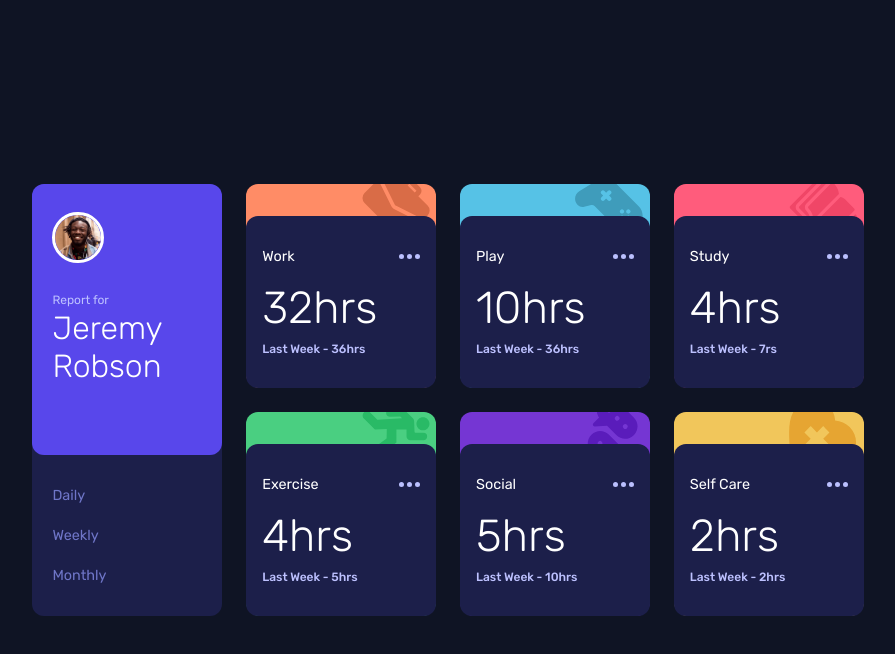
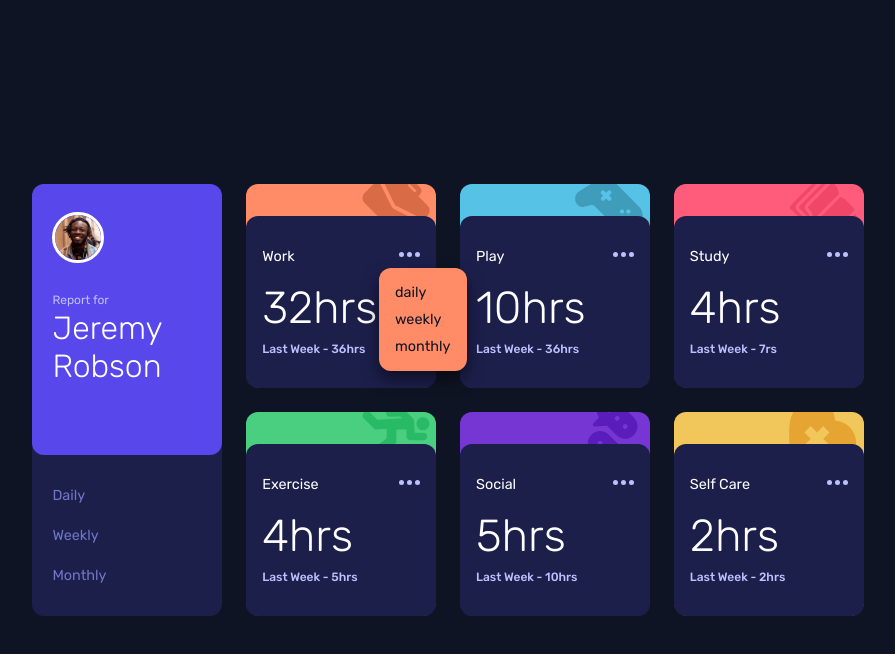
Before and after one commit to SafeNSound95/time-tracking-dashboard, a plain HTML site: page index.html in a window 1280 px wide. Both pictures are taken after a click on the picture 601 px from the left and 256 px from the top of the page. Shown: the whole page, without its empty margins (192-1087 px from the left). Drawn offline with Linux system fonts and the light colour scheme.

Commit message:
added drop down functionality to all the ellipsis, changes in the html,css,js as a result.

```diff
--- a/index.html
+++ b/index.html
@@ -45,7 +45,18 @@
       <div class="activity-card activity-card-work">
         <div class="activity-card-data">
           <span class="category">Work</span>
-          <img src="images/icon-ellipsis.svg" alt="ellipsis" class="ellipsis" />
+          <div class="dropdown">
+            <img
+              src="images/icon-ellipsis.svg"
+              alt="ellipsis"
+              class="ellipsis"
+            />
+            <div class="dropdown-menu">
+              <span href="">daily</span>
+              <span href="">weekly</span>
+              <span href="">monthly</span>
+            </div>
+          </div>
           <span class="time">32hrs</span>
           <p class="previous-text" data-index="0">Last Week - 36hrs</p>
         </div>
@@ -54,7 +65,18 @@
       <div class="activity-card activity-card-play">
         <div class="activity-card-data">
           <span class="category">Play</span>
-          <img src="images/icon-ellipsis.svg" alt="ellipsis" class="ellipsis" />
+          <div class="dropdown">
+            <img
+              src="images/icon-ellipsis.svg"
+              alt="ellipsis"
+              class="ellipsis"
+            />
+            <div class="dropdown-menu dropdown-menu--active--play">
+              <span href="">daily</span>
+              <span href="">weekly</span>
+              <span href="">monthly</span>
+            </div>
+          </div>
           <span class="time">10hrs</span>
           <p class="previous-text">Last Week - 36hrs</p>
         </div>
@@ -63,7 +85,18 @@
       <div class="activity-card activity-card-study">
         <div class="activity-card-data">
           <span class="category">Study</span>
-          <img src="images/icon-ellipsis.svg" alt="ellipsis" class="ellipsis" />
+          <div class="dropdown">
+            <img
+              src="images/icon-ellipsis.svg"
+              alt="ellipsis"
+              class="ellipsis"
+            />
+            <div class="dropdown-menu dropdown-menu--active--study">
+              <span href="">daily</span>
+              <span href="">weekly</span>
+              <span href="">monthly</span>
+            </div>
+          </div>
           <span class="time">4hrs</span>
           <p class="previous-text">Last Week - 7rs</p>
         </div>
@@ -72,7 +105,18 @@
       <div class="activity-card activity-card-exercise">
         <div class="activity-card-data">
           <span class="category">Exercise</span>
-          <img src="images/icon-ellipsis.svg" alt="ellipsis" class="ellipsis" />
+          <div class="dropdown">
+            <img
+              src="images/icon-ellipsis.svg"
+              alt="ellipsis"
+              class="ellipsis"
+            />
+            <div class="dropdown-menu dropdown-menu--active--exercise">
+              <span href="">daily</span>
+              <span href="">weekly</span>
+              <span href="">monthly</span>
+            </div>
+          </div>
           <span class="time">4hrs</span>
           <p class="previous-text">Last Week - 5hrs</p>
         </div>
@@ -81,7 +125,18 @@
       <div class="activity-card activity-card-social">
         <div class="activity-card-data">
           <span class="category">Social</span>
-          <img src="images/icon-ellipsis.svg" alt="ellipsis" class="ellipsis" />
+          <div class="dropdown">
+            <img
+              src="images/icon-ellipsis.svg"
+              alt="ellipsis"
+              class="ellipsis"
+            />
+            <div class="dropdown-menu dropdown-menu--active--social">
+              <span href="">daily</span>
+              <span href="">weekly</span>
+              <span href="">monthly</span>
+            </div>
+          </div>
           <span class="time">5hrs</span>
           <p class="previous-text">Last Week - 10hrs</p>
         </div>
@@ -90,7 +145,18 @@
       <div class="activity-card activity-card-selfcare">
         <div class="activity-card-data">
           <span class="category">Self Care</span>
-          <img src="images/icon-ellipsis.svg" alt="ellipsis" class="ellipsis" />
+          <div class="dropdown">
+            <img
+              src="images/icon-ellipsis.svg"
+              alt="ellipsis"
+              class="ellipsis"
+            />
+            <div class="dropdown-menu dropdown-menu--active--selfcare">
+              <span href="">daily</span>
+              <span href="">weekly</span>
+              <span href="">monthly</span>
+            </div>
+          </div>
           <span class="time">2hrs</span>
           <p class="previous-text">Last Week - 2hrs</p>
         </div>
--- a/script.js
+++ b/script.js
@@ -5,15 +5,40 @@ const allPrevTextElems = document.querySelectorAll(".previous-text");
 const profileActivityTimeElem = document.querySelector(
   ".profile-activity-time"
 );
+const allDropDownMenus = document.querySelectorAll(".dropdown-menu");
+
+const allEllipsis = document.querySelectorAll(".ellipsis");
+
+function removeMenu() {
+  allDropDownMenus.forEach((menu) => {
+    menu.classList.remove("dropdown-menu--active");
+  });
+}
+
+allEllipsis.forEach((ellipsis) =>
+  ellipsis.addEventListener("click", function () {
+    const currentDropDownMenu = ellipsis
+      .closest(".dropdown")
+      .querySelector(".dropdown-menu");
+
+    allDropDownMenus.forEach((menu) => {
+      if (menu === currentDropDownMenu) return;
+      menu.classList.remove("dropdown-menu--active");
+    });
+
+    currentDropDownMenu.classList.toggle("dropdown-menu--active");
+  })
+);
+
+document.addEventListener("keydown", function (e) {
+  if (e.key === "Escape") removeMenu();
+});
+
+document.addEventListener("click", function (e) {
+  if (e.target === document.querySelector("body")) removeMenu();
+});
 
 const extractData = function (data, e) {
-  if (e.target === e.currentTarget) return;
-  [...document.querySelector(".profile-activity-time").children].forEach(
-    (spanEl) => spanEl.classList.remove("js-toggle")
-  );
-
-  e.target.classList.toggle("js-toggle");
-
   data.forEach((category, i) => {
     const timeFrame = e.target.textContent.toLowerCase();
     const timePrevKeyword =
@@ -33,18 +58,24 @@ const extractData = function (data, e) {
   });
 };
 
-profileActivityTimeElem.addEventListener("click", (e) =>
-  extractData(activityData, e)
+profileActivityTimeElem.addEventListener("click", (e) => {
+  if (e.target === e.currentTarget) return;
+  [...document.querySelector(".profile-activity-time").children].forEach(
+    (spanEl) => spanEl.classList.remove("js-toggle")
+  );
+
+  e.target.classList.toggle("js-toggle");
+  extractData(activityData, e);
+});
+
+allDropDownMenus.forEach((menu) =>
+  menu.addEventListener("click", function (e) {
+    if (e.target === e.currentTarget) return;
+    extractData(activityData, e);
+  })
 );
-
-//Reading the local JSON file to get the data for the users' activities.
 
 let activityData;
 fetch("data.json")
   .then((response) => response.json())
   .then((data) => (activityData = data));
-
-/*
-  1] Drop down menu (select) for epllipsis
-  2] Refactor
-*/
--- a/style.css
+++ b/style.css
@@ -75,6 +75,7 @@ body {
   border-radius: 1.5rem;
   transition: all 0.5s;
 }
+
 .user-info:hover,
 .user-info:active {
   background-color: hsl(246, 80%, 63%);
@@ -199,6 +200,74 @@ body {
   color: #fff;
 }
 
+.dropdown {
+  justify-self: end;
+  position: relative;
+}
+
+.dropdown-menu {
+  display: none;
+  opacity: 0;
+  animation: fadeInOut 0.3s ease-in-out;
+}
+
+.dropdown-menu span:hover {
+  cursor: pointer;
+}
+
+@keyframes fadeInOut {
+  0% {
+    opacity: 0;
+    display: none;
+  }
+
+  50% {
+    opacity: 0.5;
+    display: flex;
+  }
+
+  100% {
+    opacity: 1;
+    display: flex;
+  }
+}
+
+.dropdown-menu--active {
+  opacity: 1;
+  display: flex;
+  flex-direction: column;
+  gap: 10px;
+  position: absolute;
+  top: 2rem;
+  left: -2.5rem;
+  color: hsl(226, 43%, 10%);
+  padding: 2rem;
+  box-shadow: 0px 8px 16px 0px rgba(0, 0, 0, 0.5);
+  border-radius: 1.5rem;
+  outline: 5px inset solid hsl(226, 43%, 10%);
+  background: hsl(15, 100%, 70%);
+}
+
+.dropdown-menu--active--play {
+  background: hsl(195, 74%, 62%);
+}
+
+.dropdown-menu--active--study {
+  background: hsl(348, 100%, 68%);
+}
+
+.dropdown-menu--active--exercise {
+  background: hsl(145, 58%, 55%);
+}
+
+.dropdown-menu--active--social {
+  background: hsl(264, 64%, 52%);
+}
+
+.dropdown-menu--active--selfcare {
+  background: hsl(43, 84%, 65%);
+}
+
 @media screen and (min-width: 500px) {
   html {
     font-size: 75%;
```
